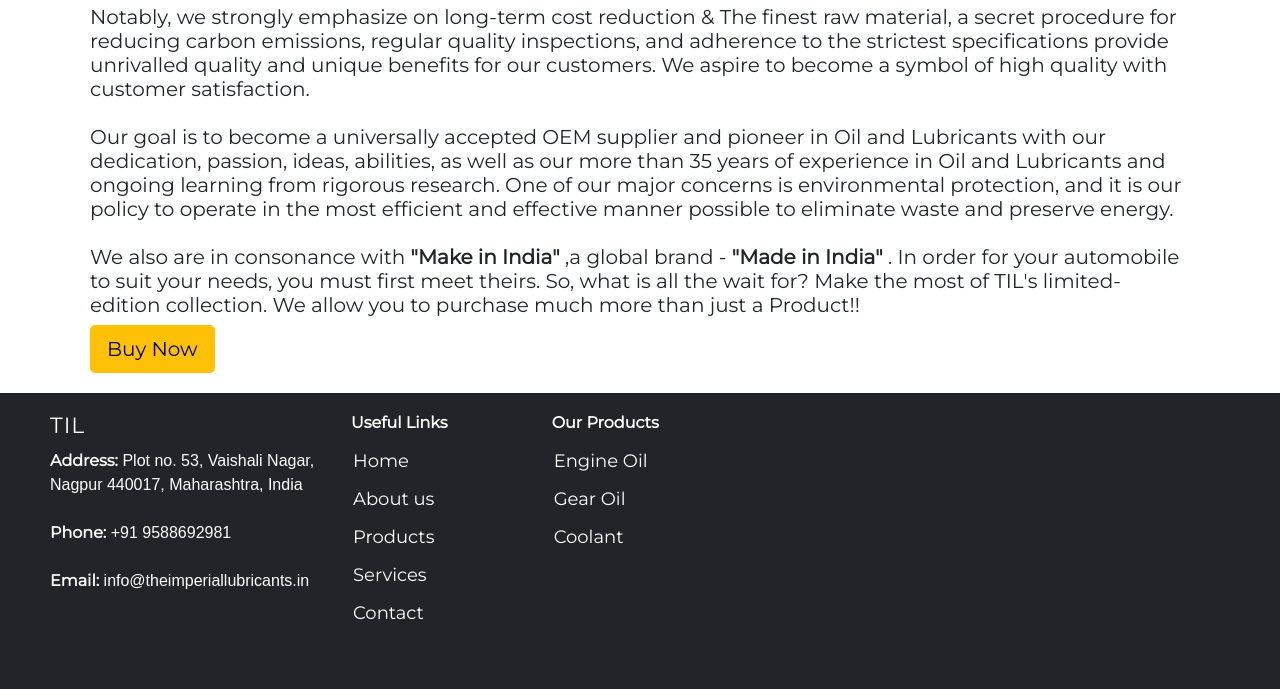
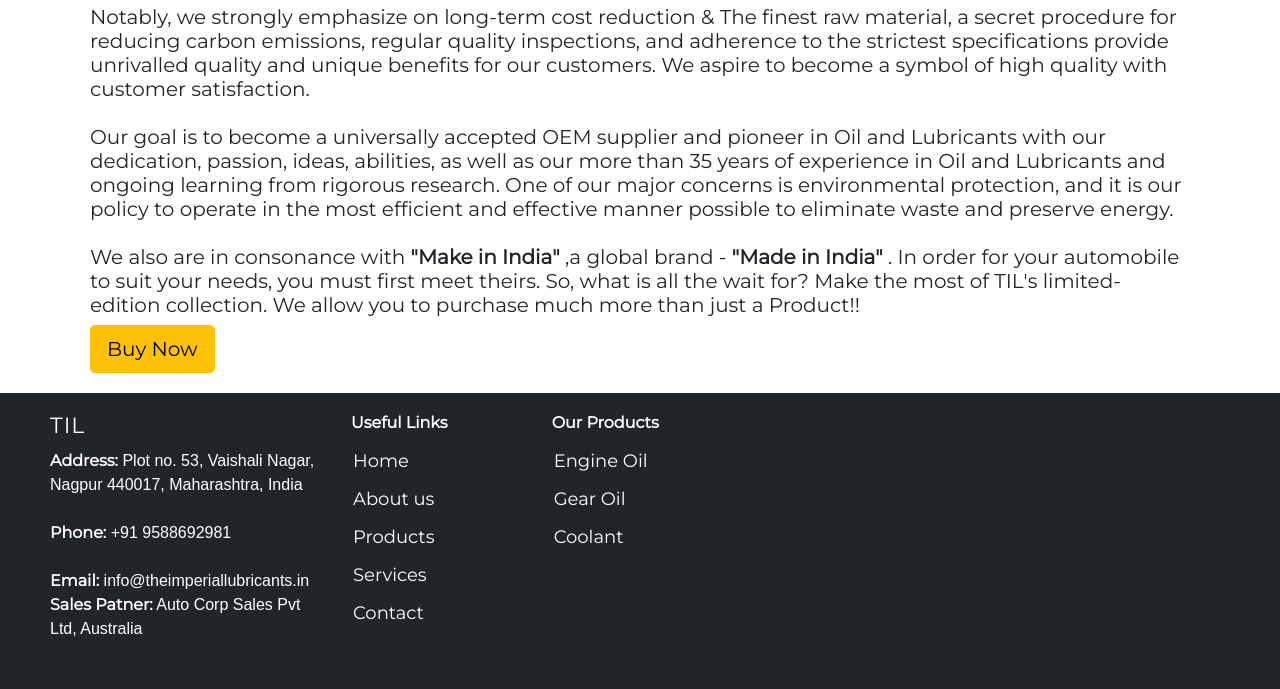
Before and after one commit to The-Imperial-Lubricants/TIL_Website, a plain HTML site: page aboutus.html in a window 1280 px wide. Shown: the part 589-1278 px from the top of the page. Drawn offline with nearby package versions, Linux system fonts and the light colour scheme.

Commit message:
Sales Patner added

```diff
--- a/aboutus.html
+++ b/aboutus.html
@@ -151,6 +151,7 @@
               <strong>Address:</strong> Plot no. 53, Vaishali Nagar, Nagpur 440017, Maharashtra, India <br><br>
               <strong>Phone:</strong> +91 9588692981<br><br>
               <strong>Email:</strong> info@theimperiallubricants.in<br>
+              <strong>Sales Patner:</strong> Auto Corp Sales Pvt Ltd, Australia <br>
             </p>
           </div>
 
```
Also changed, not shown: contactus.html (+1 -0 lines), products.html (+1 -0 lines).
